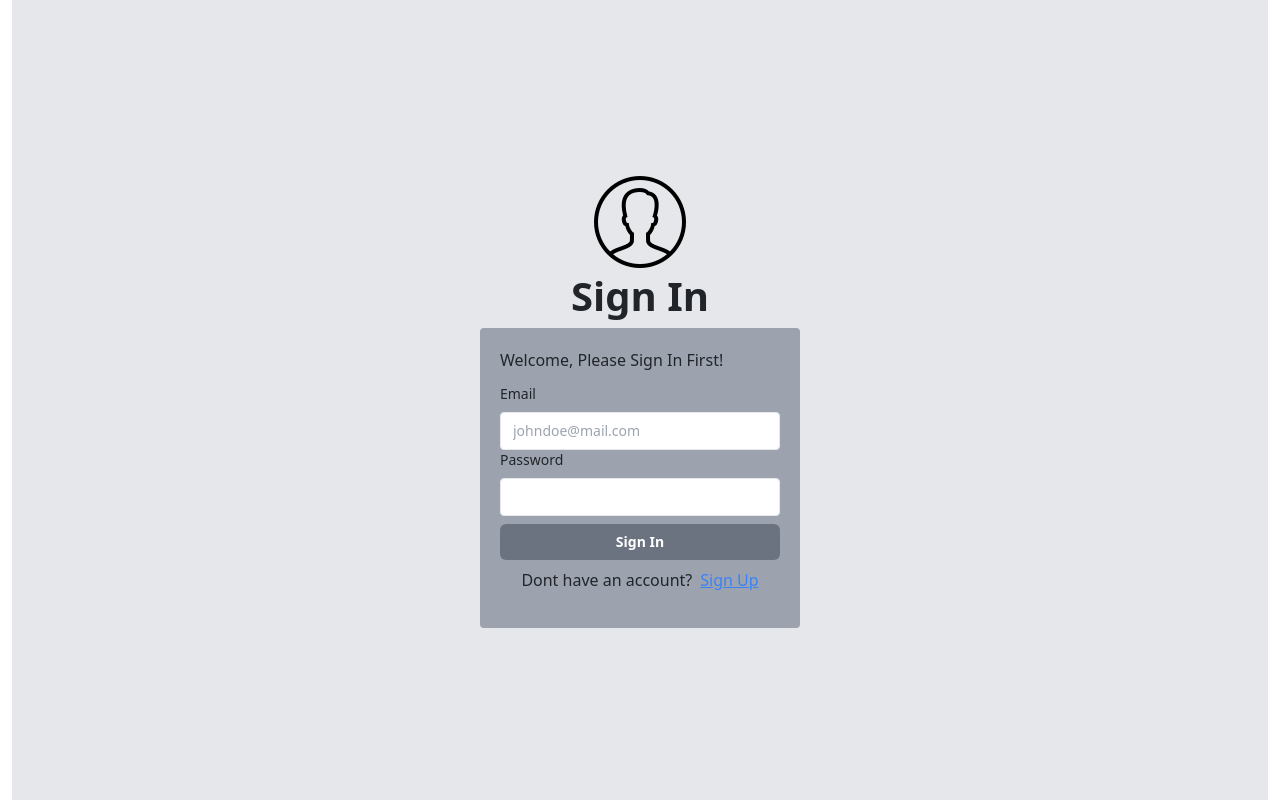
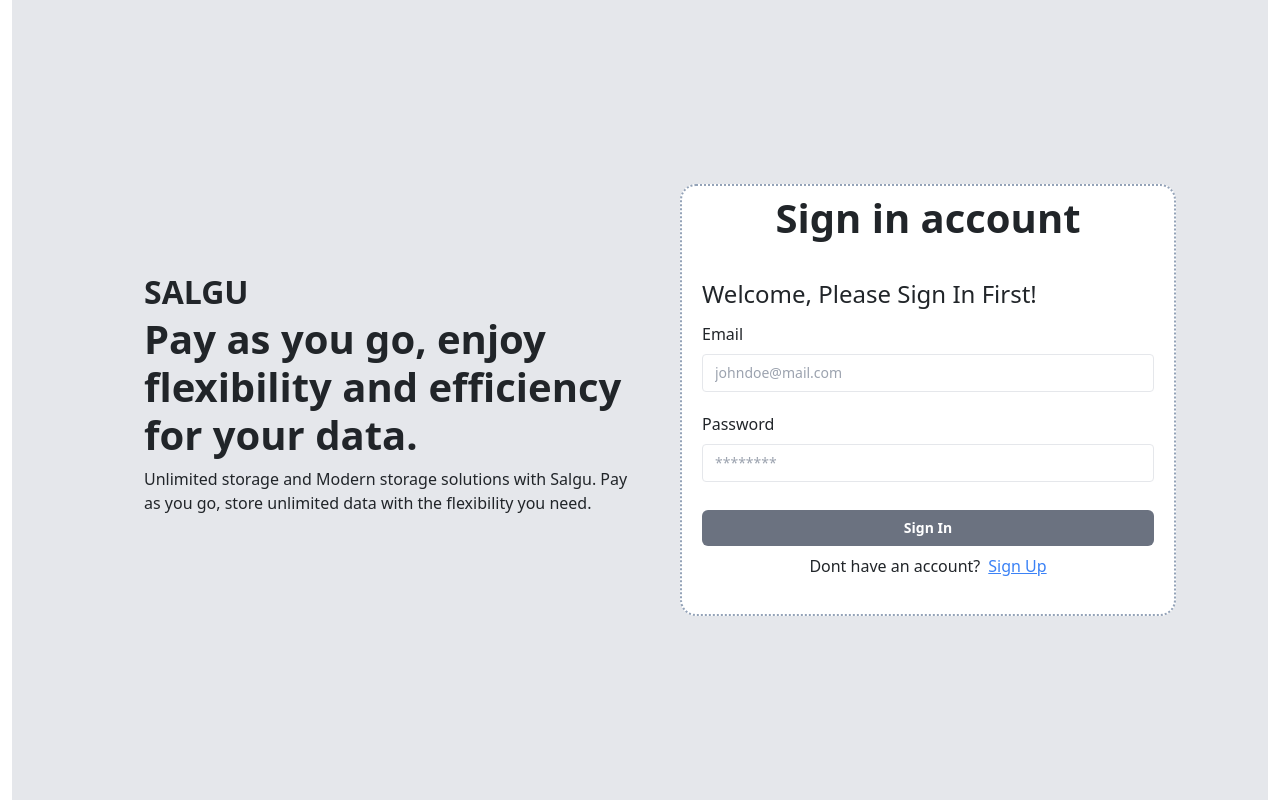
Before and after one commit to aliffianilhamf/salgu, a Next.js app in the folder salgu-front-end/: page /sign-in in a window 1280 px wide. Built offline with nearby package versions, Linux system fonts and the light colour scheme; no server answers.

Commit message:
new ui signin signup

```diff
--- a/salgu-front-end/src/app/sign-in/page.tsx
+++ b/salgu-front-end/src/app/sign-in/page.tsx
@@ -28,14 +28,30 @@ export default function SignIn() {
   };
 
   return (
+    <div className="tw-flex tw-w-full tw-px-20">
+      <div className="tw-flex tw-justify-center tw-items-start tw-min-h-screen tw-w-1/2 tw-mx-10 tw-flex-col">
+        <h2 className="tw-font-bold tw-my-1">SALGU</h2>
+        <div className="tw-flex tw-justify-start tw-items-start">
+          <h1 className="tw-font-bold tw-font-2xl">
+            Pay as you go, enjoy flexibility and efficiency for your data.
+          </h1>
+        </div>
+        <div className="tw-flex tw-justify-center tw-items-start">
+          <p className="">
+            Unlimited storage and Modern storage solutions with Salgu. Pay as
+            you go, store unlimited data with the flexibility you need.
+          </p>
+        </div>
+      </div>
+      <div className="tw-flex tw-justify-center tw-items-center tw-min-h-screen tw-flex-col tw-w-1/2  ">
+        <div className="tw-border-dotted tw-border-2 tw-border-slate-400 tw-bg-white tw-rounded-2xl tw-min-w-full">
           <form onSubmit={handleSubmit}>
-      <div className="tw-flex tw-justify-center tw-items-center tw-min-h-screen tw-flex-col">
-        <div className="tw-flex tw-justify-center tw-items-center tw-flex-col">
-          <img src="img/user-icon.png" alt="" />
-          <h1 className=" tw-font-bold">Sign In</h1>
+            <div className="tw-flex tw-justify-center tw-items-center tw-flex-col tw-my-2">
+              {/* <img src="img/user-icon.png" alt="" /> */}
+              <h1 className=" tw-font-bold">Sign in account</h1>
             </div>
-        <div className="tw-flex tw-justify-center tw-flex-col  tw-bg-gray-400 tw-rounded tw-p-5 tw-w-full tw-max-w-xs">
-          <p className={`tw-font-medium tw-mb-3`}>
+            <div className="tw-flex tw-justify-center tw-flex-col tw-p-5 tw-w-full ">
+              <p className={`tw-font-medium tw-text-2xl tw-mb-3`}>
                 Welcome, Please Sign In First!
               </p>
               <InputBlock
@@ -51,13 +67,17 @@ export default function SignIn() {
               <InputBlock
                 name="password"
                 type="password"
+                placeholder="********"
                 minLength={8}
                 maxLength={256}
               >
                 Password
               </InputBlock>
               {error && <p className="tw-text-red-500">{error}</p>}
-          <Button variant="tw-bg-gray-500 hover:tw-bg-gray-600" type="submit">
+              <Button
+                variant="tw-bg-gray-500 hover:tw-bg-gray-600"
+                type="submit"
+              >
                 Sign In
               </Button>
               <div className="tw-flex tw-justify-center">
@@ -67,7 +87,9 @@ export default function SignIn() {
                 </Link>
               </div>
             </div>
+          </form>
         </div>
-    </form>
+      </div>
+    </div>
   );
 }
--- a/salgu-front-end/src/app/sign-up/page.tsx
+++ b/salgu-front-end/src/app/sign-up/page.tsx
@@ -38,31 +38,66 @@ export default function SignIn() {
   };
 
   return (
-    <div className="tw-flex tw-justify-center tw-items-center tw-min-h-screen tw-flex-col">
+    <div className="tw-flex tw-w-full tw-px-20">
+      <div className="tw-flex tw-justify-center tw-items-start tw-min-h-screen tw-w-1/2 tw-mx-10 tw-flex-col">
+        <div className="">
+          <h2 className="tw-font-bold tw-my-5">SALGU</h2>
+        </div>
+        <div className="tw-flex tw-justify-center tw-items-start">
+          <img src="/img/tick.png" width="30px" alt="" />
+          <p className="tw-ml-5">
+            Register and start storing your important files.
+          </p>
+        </div>
+        <div className="tw-flex tw-justify-center tw-items-start">
+          <img src="/img/tick.png" width="30px" alt="" />
+          <p className="tw-ml-5">
+            Salgu Storage provides flexible and efficient storage solutions,
+            with pay as you go. Save more, pay less!
+          </p>
+        </div>
+        <div className="tw-flex tw-justify-center tw-items-start">
+          <img src="/img/tick.png" width="30px" alt="" />
+          <p className="tw-ml-5">
+            Access data easily, safely and flexibly. Salgu Storage provides
+            reliable and efficient storage solutions.
+          </p>
+        </div>
+        <div className="tw-flex tw-justify-center tw-items-start">
+          <img src="/img/tick.png" width="30px" alt="" />
+          <p className="tw-ml-5">
+            Access from anywhere, anywhere, as long as it is connected to the
+            internet, enjoy the service now!
+          </p>
+        </div>
+      </div>
+      <div className="tw-flex tw-justify-center tw-items-center tw-min-h-screen tw-flex-col tw-w-1/2 tw-my-10">
+        <div className="tw-border-dotted tw-border-2 tw-border-slate-400 tw-bg-white tw-rounded-2xl tw-min-w-full tw-py-2 tw-px-2">
           <div className="tw-flex tw-justify-center tw-items-center tw-flex-col">
-        <Image src="img/user-icon.png" alt="" />
-        <h1 className=" tw-font-bold">Sign Up</h1>
+            {/* <img src="/img/user-icon.png" alt="" /> */}
+            <h1 className=" tw-font-bold">Sign Up </h1>
           </div>
           <form
             onSubmit={handleSubmit}
-        className="tw-flex tw-justify-center tw-flex-col  tw-bg-gray-400 tw-rounded tw-p-5 tw-w-full tw-max-w-sm"
+            className="tw-flex tw-justify-center tw-flex-col tw-p-5 tw-w-full "
           >
-        <p className={`tw-font-medium tw-mb-3`}>
+            <p className={`tw-font-medium tw-text-2xl tw-mb-3`}>
               Welcome, Please Sign Up First!
             </p>
-        <div className="tw-flex">
-          <div className="tw-mr-1">
+            <div className="tw-flex  tw-gap-5">
               <InputBlock name="firstName" type="text" placeholder="John">
                 First Name
               </InputBlock>
-          </div>
-          <div>
               <InputBlock name="lastName" type="text" placeholder="Doe">
                 Last Name
               </InputBlock>
             </div>
-        </div>
-        <InputBlock name="email" type="email" placeholder="johndoe@mail.com">
+
+            <InputBlock
+              name="email"
+              type="email"
+              placeholder="johndoe@mail.com"
+            >
               Email
             </InputBlock>
             <InputBlock
@@ -95,5 +130,7 @@ export default function SignIn() {
             </div>
           </form>
         </div>
+      </div>
+    </div>
   );
 }
--- a/salgu-front-end/src/components/Input/Form.tsx
+++ b/salgu-front-end/src/components/Input/Form.tsx
@@ -15,7 +15,7 @@ export default function InputBlock(props: FormProps) {
   const { name, options, children, ...others } = props;
   return (
     <>
-      <div className="tw-block">
+      <div className="tw-block tw-mb-5 ">
         <Label htmlFor={name}>{children}</Label>
         {others.type === "select" && <Select name={name} opts={options!} />}
         {others.type !== "select" && <Input name={name} {...others} />}
--- a/salgu-front-end/src/components/Input/Label.tsx
+++ b/salgu-front-end/src/components/Input/Label.tsx
@@ -10,7 +10,7 @@ export default function Label(props: LabelProps) {
   return (
     <label
       htmlFor={htmlFor}
-      className="tw-block tw-text-sm tw-font-blod tw-mb-2"
+      className="tw-block tw-text-md tw-font-blod tw-mb-2"
     >
       {children}
     </label>
```
Also changed, not shown: salgu-front-end/public/img/tick.png (added). Lines whose indentation alone changed are shown as unchanged.
